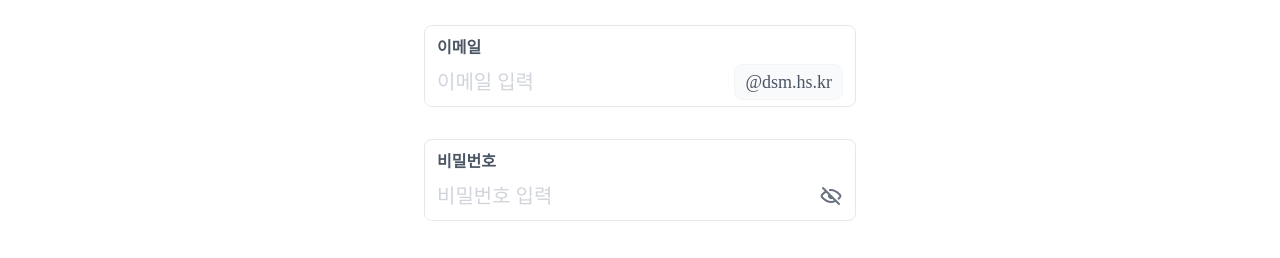
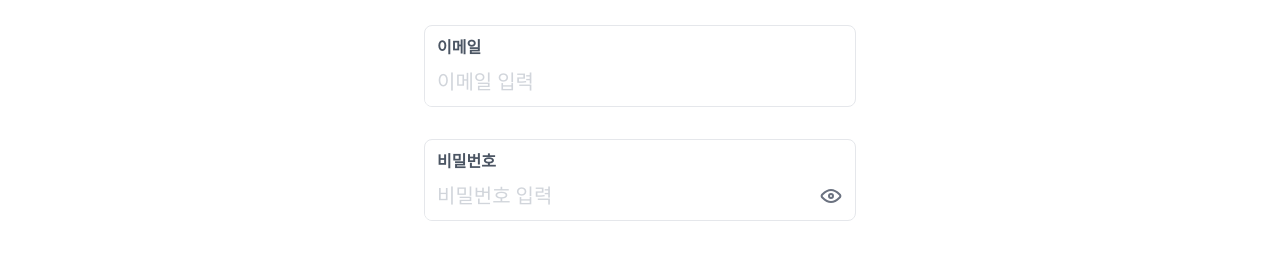
Before and after one commit to Daemawiki/Claudia, a Next.js app: page /login in a window 1280 px wide. Shown: the part 291-549 px from the top of the page. Built offline with nearby package versions, Linux system fonts and the light colour scheme.

Commit message:
chore :: import문 에러 해결

```diff
--- a/src/components/RegisterInput.tsx
+++ b/src/components/RegisterInput.tsx
@@ -1,6 +1,6 @@
 "use client";
 import { Arrow, Hide, Show } from "@/assets";
-import React, { useState, useEffect, useRef, ChangeEventHandler } from "react";
+import React, { useState, useEffect, useRef } from "react";
 
 interface InputProps {
   title?: string;
@@ -11,6 +11,7 @@ interface InputProps {
   dropdownValue?: string[];
   onChange?: (e: string) => void;
 }
+
 export const RegisterInput = ({
   title,
   placeholder,
@@ -20,8 +21,8 @@ export const RegisterInput = ({
   onChange,
   dropdownValue,
 }: InputProps) => {
-  const [showPassword, setShowPassword] = useState<boolean>(true);
-  const [dropdownOpen, setDropdownOpen] = useState<boolean>(false);
+  const [showPassword, setShowPassword] = useState<boolean>(false); // 비밀번호 보이기
+  const [dropdownOpen, setDropdownOpen] = useState<boolean>(false); // 드롭다운 열기
   const inputRef = useRef<HTMLDivElement>(null);
 
   // 드롭다운에서 선택한 값을 업데이트하는 함수
@@ -52,9 +53,9 @@ export const RegisterInput = ({
   const inputType = {
     email: (
       <div className="flex px-3">
-        <div className="flex rounded-lg border border-gray100 bg-gray50 px-2.5 py-1.5 text-gray600 text-medium18">
+        {/* <div className="flex rounded-lg border border-gray100 bg-gray50 px-2.5 py-1.5 text-gray600 text-medium18">
           @dsm.hs.kr
-        </div>
+        </div> */}
       </div>
     ),
     password: (
@@ -93,7 +94,7 @@ export const RegisterInput = ({
           ) : (
             <input
               value={value}
-              onChange={e => onChange?.(e.target.value)} // 일반 input에서의 onChange
+              onChange={e => onChange?.(e.target.value)}
               type={showPassword && type === "password" ? "password" : "text"}
               placeholder={placeholder}
               className="w-full p-3 placeholder:text-gray300 text-medium20"
--- a/src/components/index.ts
+++ b/src/components/index.ts
@@ -1,5 +1,5 @@
-export * from "./Button";
-export * from "./Footer";
+export * from "./button";
+export * from "./footer";
 export * from "./Header";
 export * from "./RegisterInput";
 export * from "./Sidebar";
--- a/src/components/input/input.tsx
+++ b/src/components/input/input.tsx
@@ -2,7 +2,7 @@
 import { useInput } from "@/hooks/useInput";
 import Image from "next/image";
 import { useState } from "react";
-import { Button } from "../Button";
+import { Button } from "@/components";
 
 interface InputProps {
   title: string;
--- a/src/components/table/Buttons.tsx
+++ b/src/components/table/Buttons.tsx
@@ -1,5 +1,5 @@
 import { Info } from "@/constant/documentType";
-import { Button } from "../Button";
+import { Button } from "@/components";
 import duplicationCheck from "@/utils/function/duplicationCheck";
 
 interface ButtonsProps {
```
Also changed, not shown: src/components/Header.tsx (+5 -2 lines).
